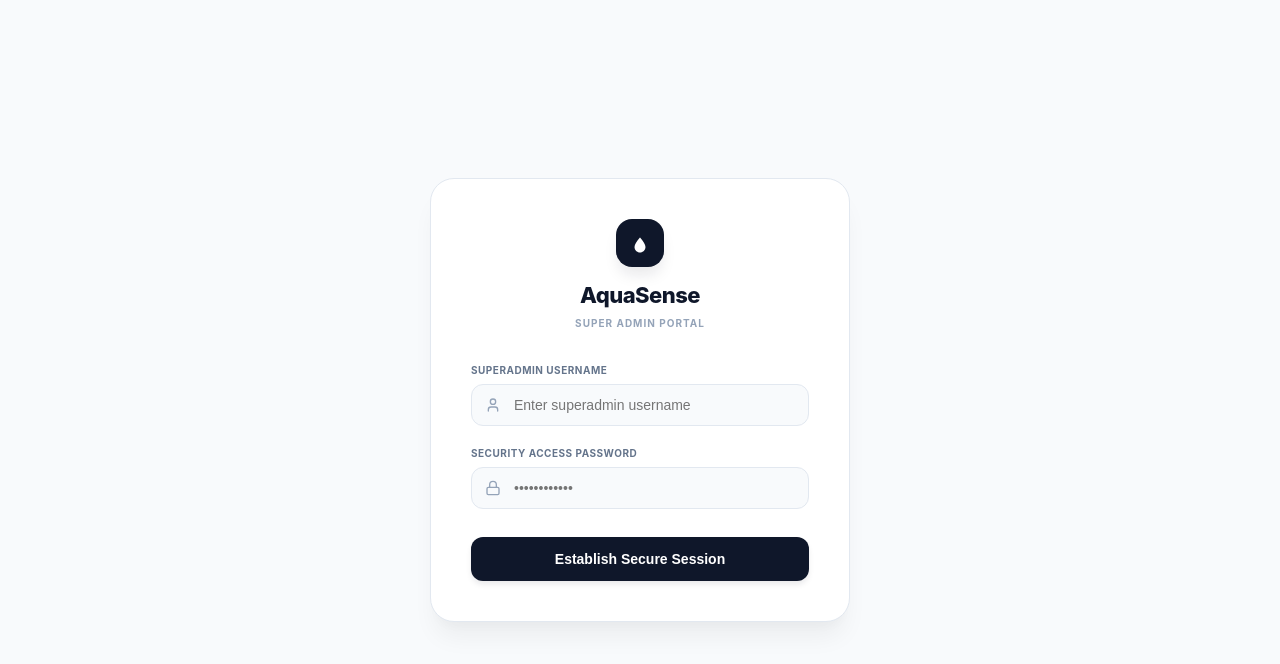
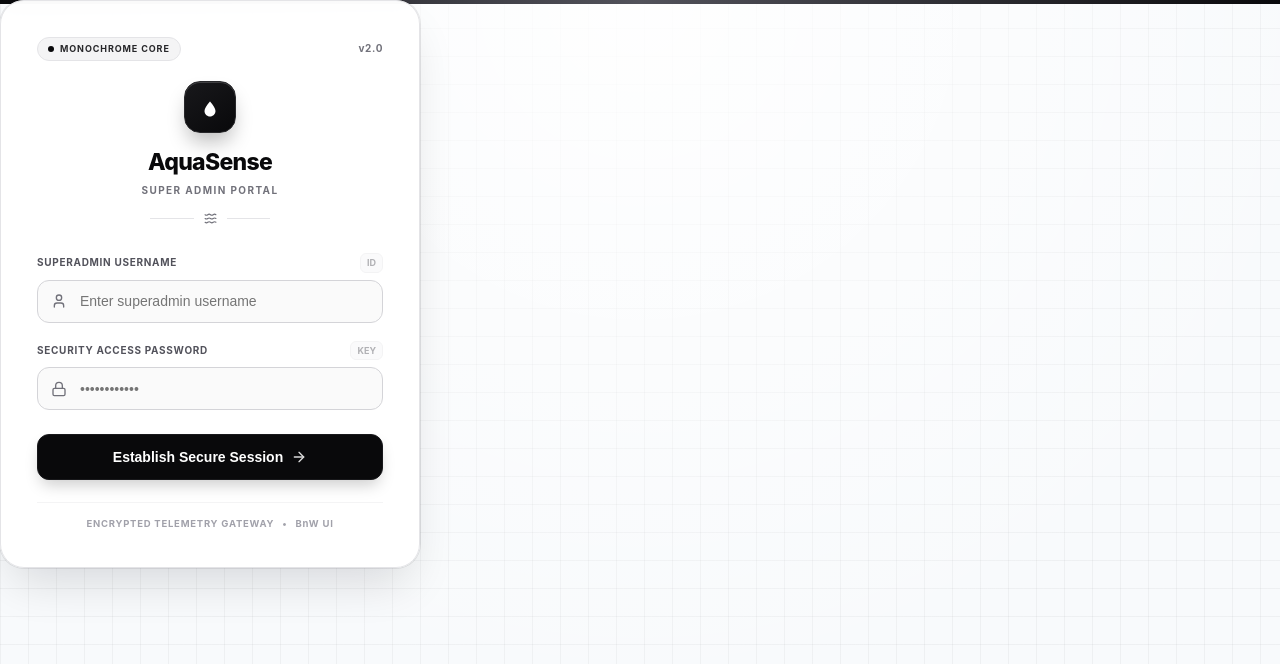
Before and after one commit to akidesuu/aquasensedeploy, a React (Vite) app in the folder web/: page / in a window 1280 px wide. Shown: the top 664 px of the page. Built offline with nearby package versions, Linux system fonts and the light colour scheme; no server answers.

Commit message:
fixed login

```diff
--- a/web/src/Login.tsx
+++ b/web/src/Login.tsx
@@ -1,6 +1,6 @@
 import React, { useState } from 'react';
 import type { FormEvent } from 'react';
-import { ShieldAlert, Lock, User, Loader2 } from 'lucide-react';
+import { ShieldAlert, Lock, User, Loader2, ArrowRight, Waves } from 'lucide-react';
 
 interface LoginProps {
   onLoginSuccess: (username: string) => void;
@@ -13,8 +13,17 @@ const API_BASE_URL =
 export default function Login({ onLoginSuccess }: LoginProps) {
   const [username, setUsername] = useState('');
   const [password, setPassword] = useState('');
+  const [focusedField, setFocusedField] = useState<'username' | 'password' | null>(null);
+  const [isBtnHovered, setIsBtnHovered] = useState(false);
   const [error, setError] = useState<string | null>(null);
+  const [shakeError, setShakeError] = useState(false);
   const [isLoading, setIsLoading] = useState(false);
+
+  const triggerErrorShake = (msg: string) => {
+    setError(msg);
+    setShakeError(true);
+    setTimeout(() => setShakeError(false), 450);
+  };
 
   const handleSubmit = async (e: FormEvent<HTMLFormElement>) => {
     e.preventDefault();
@@ -39,7 +48,9 @@ export default function Login({ onLoginSuccess }: LoginProps) {
       const userRole = String(data.role || data.user?.role || '').trim().toLowerCase();
 
       if (userRole !== 'super admin') {
-        throw new Error('Access Denied: Only Super Administrators are authorized to access this dashboard.');
+        throw new Error(
+          'Access Denied: Only Super Administrators are authorized to access this dashboard.'
+        );
       }
 
       const authToken = data.token || data.access_token;
@@ -51,9 +62,9 @@ export default function Login({ onLoginSuccess }: LoginProps) {
       onLoginSuccess(data.username || data.user?.username || username);
     } catch (err: unknown) {
       if (err instanceof Error) {
-        setError(err.message);
+        triggerErrorShake(err.message);
       } else {
-        setError('Cannot connect to backend gateway server.');
+        triggerErrorShake('Cannot connect to backend gateway server.');
       }
     } finally {
       setIsLoading(false);
@@ -61,8 +72,92 @@ export default function Login({ onLoginSuccess }: LoginProps) {
   };
 
   return (
-    <div style={styles.loginContainer}>
-      <div style={styles.loginCard}>
+    <div className="aquasense-login-root">
+      <style>{`
+        @keyframes aq-float-slow {
+          0%, 100% { transform: translateY(0px); }
+          50% { transform: translateY(-6px); }
+        }
+        @keyframes aq-shake {
+          0%, 100% { transform: translateX(0); }
+          20% { transform: translateX(-6px); }
+          40% { transform: translateX(6px); }
+          60% { transform: translateX(-4px); }
+          80% { transform: translateX(4px); }
+        }
+        @keyframes aq-spin {
+          from { transform: rotate(0deg); }
+          to { transform: rotate(360deg); }
+        }
+        .aq-spin-icon {
+          animation: aq-spin 0.9s linear infinite;
+        }
+        .aq-shake-box {
+          animation: aq-shake 0.42s cubic-bezier(0.36, 0.07, 0.19, 0.97) both;
+        }
+        .aq-input-box {
+          transition:
+            transform 0.24s cubic-bezier(0.22, 1, 0.36, 1),
+            background-color 0.24s ease,
+            border-color 0.24s ease,
+            box-shadow 0.24s ease;
+        }
+        .aq-input-box:hover:not(:disabled) {
+          border-color: #64748b !important;
+          background-color: #ffffff !important;
+        }
+        .aq-input-box:focus {
+          transform: translateY(-1.5px);
+          background-color: #ffffff !important;
+          border-color: #09090b !important;
+          box-shadow: 0 0 0 4px rgba(9, 9, 11, 0.08), 0 8px 16px -6px rgba(0, 0, 0, 0.12) !important;
+        }
+        .aq-submit-btn {
+          position: relative;
+          overflow: hidden;
+          transition:
+            background 0.32s cubic-bezier(0.22, 1, 0.36, 1),
+            color 0.32s cubic-bezier(0.22, 1, 0.36, 1),
+            transform 0.25s cubic-bezier(0.22, 1, 0.36, 1),
+            box-shadow 0.32s cubic-bezier(0.22, 1, 0.36, 1),
+            border-color 0.32s ease;
+        }
+        .aq-submit-btn:hover:not(:disabled) {
+          transform: translateY(-2px);
+          background: linear-gradient(135deg, #0284c7 0%, #38bdf8 55%, #e0f2fe 120%);
+          color: #ffffff;
+          border-color: #7dd3fc;
+          box-shadow:
+            0 12px 24px -6px rgba(2, 132, 199, 0.42),
+            0 0 0 3px rgba(125, 211, 252, 0.35);
+        }
+        .aq-submit-btn:active:not(:disabled) {
+          transform: translateY(0px) scale(0.99);
+        }
+        .aq-arrow-slide {
+          transition: transform 0.28s cubic-bezier(0.22, 1, 0.36, 1), opacity 0.28s ease;
+        }
+      `}</style>
+
+      {/* Monochrome geometric grid & ambient accents */}
+      <div style={styles.gridBackdrop} aria-hidden="true" />
+      <div style={styles.topAccentBar} aria-hidden="true" />
+
+      <div
+        style={{
+          ...styles.loginCard,
+          ...(shakeError ? styles.shakeCard : {})
+        }}
+      >
+        {/* Top monochrome status strip */}
+        <div style={styles.topMetaRow}>
+          <span style={styles.monochromePill}>
+            <span style={styles.pulseDot} />
+            MONOCHROME CORE
+          </span>
+          <span style={styles.versionTag}>v2.0</span>
+        </div>
+
         <div style={styles.brandHeader}>
           <div style={styles.logoBadge}>
             <svg
@@ -75,10 +170,18 @@ export default function Login({ onLoginSuccess }: LoginProps) {
           </div>
           <h2 style={styles.mainTitle}>AquaSense</h2>
           <p style={styles.subTitle}>SUPER ADMIN PORTAL</p>
+          <div style={styles.dividerRule}>
+            <span style={styles.dividerLine} />
+            <Waves size={13} color="#71717a" />
+            <span style={styles.dividerLine} />
+          </div>
         </div>
 
         {error && (
-          <div style={styles.errorAlert}>
+          <div
+            style={styles.errorAlert}
+            className={shakeError ? 'aq-shake-box' : undefined}
+          >
             <ShieldAlert size={16} style={{ flexShrink: 0 }} />
             <span>{error}</span>
           </div>
@@ -86,45 +189,133 @@ export default function Login({ onLoginSuccess }: LoginProps) {
 
         <form onSubmit={handleSubmit} style={styles.formContainer}>
           <div style={styles.inputGroup}>
-            <label style={styles.inputLabel}>SUPERADMIN USERNAME</label>
+            <div style={styles.labelRow}>
+              <label
+                htmlFor="aq-username"
+                style={{
+                  ...styles.inputLabel,
+                  color: focusedField === 'username' ? '#09090b' : '#52525b'
+                }}
+              >
+                SUPERADMIN USERNAME
+              </label>
+              <span
+                style={{
+                  ...styles.fieldIndicator,
+                  opacity: focusedField === 'username' ? 1 : 0.45
+                }}
+              >
+                ID
+              </span>
+            </div>
             <div style={styles.inputWrapper}>
-              <User size={16} color="#94a3b8" style={styles.inputIcon} />
+              <User
+                size={16}
+                color={focusedField === 'username' ? '#09090b' : '#71717a'}
+                style={{
+                  ...styles.inputIcon,
+                  transform:
+                    focusedField === 'username' ? 'translateX(2px) scale(1.06)' : 'none',
+                  transition: 'all 0.22s ease'
+                }}
+              />
               <input
+                id="aq-username"
                 type="text"
                 required
                 disabled={isLoading}
                 value={username}
+                onFocus={() => setFocusedField('username')}
+                onBlur={() => setFocusedField(null)}
                 onChange={(e) => setUsername(e.target.value)}
                 placeholder="Enter superadmin username"
+                className="aq-input-box"
                 style={styles.textInput}
               />
             </div>
           </div>
 
           <div style={styles.inputGroup}>
-            <label style={styles.inputLabel}>SECURITY ACCESS PASSWORD</label>
+            <div style={styles.labelRow}>
+              <label
+                htmlFor="aq-password"
+                style={{
+                  ...styles.inputLabel,
+                  color: focusedField === 'password' ? '#09090b' : '#52525b'
+                }}
+              >
+                SECURITY ACCESS PASSWORD
+              </label>
+              <span
+                style={{
+                  ...styles.fieldIndicator,
+                  opacity: focusedField === 'password' ? 1 : 0.45
+                }}
+              >
+                KEY
+              </span>
+            </div>
             <div style={styles.inputWrapper}>
-              <Lock size={16} color="#94a3b8" style={styles.inputIcon} />
+              <Lock
+                size={16}
+                color={focusedField === 'password' ? '#09090b' : '#71717a'}
+                style={{
+                  ...styles.inputIcon,
+                  transform:
+                    focusedField === 'password' ? 'translateX(2px) scale(1.06)' : 'none',
+                  transition: 'all 0.22s ease'
+                }}
+              />
               <input
+                id="aq-password"
                 type="password"
                 required
                 disabled={isLoading}
                 value={password}
+                onFocus={() => setFocusedField('password')}
+                onBlur={() => setFocusedField(null)}
                 onChange={(e) => setPassword(e.target.value)}
                 placeholder="••••••••••••"
+                className="aq-input-box"
                 style={styles.textInput}
               />
             </div>
           </div>
 
-          <button type="submit" disabled={isLoading} style={styles.submitBtn}>
+          <button
+            type="submit"
+            disabled={isLoading}
+            onMouseEnter={() => setIsBtnHovered(true)}
+            onMouseLeave={() => setIsBtnHovered(false)}
+            className="aq-submit-btn"
+            style={{
+              ...styles.submitBtn,
+              opacity: isLoading ? 0.75 : 1
+            }}
+          >
             {isLoading ? (
-              <Loader2 size={18} className="animate-spin" />
+              <Loader2 size={18} className="aq-spin-icon" />
             ) : (
-              'Establish Secure Session'
+              <span style={styles.btnContent}>
+                <span>Establish Secure Session</span>
+                <ArrowRight
+                  size={16}
+                  className="aq-arrow-slide"
+                  style={{
+                    transform: isBtnHovered ? 'translateX(4px)' : 'translateX(0)',
+                    opacity: isBtnHovered ? 1 : 0.85
+                  }}
+                />
+              </span>
             )}
           </button>
         </form>
+
+        <div style={styles.cardFooter}>
+          <span>ENCRYPTED TELEMETRY GATEWAY</span>
+          <span>•</span>
+          <span>BnW UI</span>
+        </div>
       </div>
     </div>
   );
@@ -132,86 +323,173 @@ export default function Login({ onLoginSuccess }: LoginProps) {
 
 const styles: Record<string, React.CSSProperties> = {
   loginContainer: {
+    position: 'relative',
     display: 'flex',
     justifyContent: 'center',
     alignItems: 'center',
     minHeight: '100vh',
     width: '100%',
-    backgroundColor: '#f8fafc',
-    fontFamily: 'Inter, sans-serif',
+    backgroundColor: '#f4f4f5',
+    fontFamily: 'Inter, -apple-system, BlinkMacSystemFont, sans-serif',
     boxSizing: 'border-box',
-    padding: '16px'
+    padding: '20px',
+    overflow: 'hidden'
+  },
+  gridBackdrop: {
+    position: 'absolute',
+    inset: 0,
+    backgroundImage:
+      'radial-gradient(circle at 50% 0%, rgba(255, 255, 255, 0.9), transparent 70%), linear-gradient(to right, rgba(24, 24, 27, 0.045) 1px, transparent 1px), linear-gradient(to bottom, rgba(24, 24, 27, 0.045) 1px, transparent 1px)',
+    backgroundSize: '100% 100%, 28px 28px, 28px 28px',
+    pointerEvents: 'none',
+    zIndex: 0
+  },
+  topAccentBar: {
+    position: 'absolute',
+    top: 0,
+    left: 0,
+    right: 0,
+    height: '4px',
+    background: 'linear-gradient(90deg, #09090b 0%, #52525b 50%, #09090b 100%)',
+    zIndex: 1
   },
   loginCard: {
+    position: 'relative',
+    zIndex: 2,
     width: '100%',
     maxWidth: '420px',
-    backgroundColor: '#ffffff',
-    padding: 'clamp(24px, 5vw, 40px)',
+    backgroundColor: 'rgba(255, 255, 255, 0.96)',
+    backdropFilter: 'blur(12px)',
+    padding: 'clamp(24px, 5vw, 36px)',
     borderRadius: '24px',
     boxShadow:
-      '0 20px 25px -5px rgba(0, 0, 0, 0.05), 0 10px 10px -5px rgba(0, 0, 0, 0.02)',
-    border: '1px solid #e2e8f0',
+      '0 24px 48px -12px rgba(9, 9, 11, 0.14), 0 0 0 1px rgba(24, 24, 27, 0.08)',
+    border: '1px solid #e4e4e7',
     boxSizing: 'border-box'
+  },
+  shakeCard: {
+    borderColor: '#fca5a5'
+  },
+  topMetaRow: {
+    display: 'flex',
+    alignItems: 'center',
+    justifyContent: 'space-between',
+    marginBottom: '20px'
+  },
+  monochromePill: {
+    display: 'inline-flex',
+    alignItems: 'center',
+    gap: '6px',
+    fontSize: '9px',
+    fontWeight: 700,
+    letterSpacing: '0.1em',
+    color: '#27272a',
+    backgroundColor: '#f4f4f5',
+    border: '1px solid #e4e4e7',
+    padding: '4px 10px',
+    borderRadius: '999px'
+  },
+  pulseDot: {
+    width: '6px',
+    height: '6px',
+    borderRadius: '50%',
+    backgroundColor: '#09090b',
+    display: 'inline-block'
+  },
+  versionTag: {
+    fontSize: '10px',
+    fontWeight: 700,
+    color: '#71717a',
+    letterSpacing: '0.06em'
   },
   brandHeader: {
     display: 'flex',
     flexDirection: 'column',
     alignItems: 'center',
-    marginBottom: '32px'
+    marginBottom: '28px'
   },
   logoBadge: {
-    width: '48px',
-    height: '48px',
+    width: '52px',
+    height: '52px',
     borderRadius: '16px',
-    backgroundColor: '#0f172a',
+    background: 'linear-gradient(145deg, #18181b 0%, #09090b 100%)',
     display: 'flex',
     alignItems: 'center',
     justifyContent: 'center',
     marginBottom: '12px',
-    boxShadow: '0 10px 15px -3px rgba(15, 23, 42, 0.1)'
+    boxShadow:
+      '0 12px 20px -4px rgba(9, 9, 11, 0.28), inset 0 1px 0 rgba(255, 255, 255, 0.18)',
+    border: '1px solid #27272a'
   },
   mainTitle: {
     margin: 0,
-    fontSize: '22px',
-    fontWeight: '800',
-    color: '#0f172a',
-    letterSpacing: '-0.025em'
+    fontSize: '23px',
+    fontWeight: 800,
+    color: '#09090b',
+    letterSpacing: '-0.03em'
   },
   subTitle: {
     margin: '4px 0 0 0',
     fontSize: '10px',
-    fontWeight: '700',
-    color: '#94a3b8',
-    letterSpacing: '0.1em'
+    fontWeight: 700,
+    color: '#71717a',
+    letterSpacing: '0.14em'
+  },
+  dividerRule: {
+    display: 'flex',
+    alignItems: 'center',
+    gap: '10px',
+    width: '120px',
+    marginTop: '14px'
+  },
+  dividerLine: {
+    flex: 1,
+    height: '1px',
+    backgroundColor: '#e4e4e7'
   },
   errorAlert: {
     display: 'flex',
     alignItems: 'center',
     gap: '10px',
     backgroundColor: '#fef2f2',
-    border: '1px solid #fee2e2',
-    color: '#ef4444',
-    padding: '12px 16px',
+    border: '1px solid #fecaca',
+    color: '#dc2626',
+    padding: '12px 14px',
     borderRadius: '12px',
-    fontSize: '13px',
-    fontWeight: '600',
-    marginBottom: '24px'
+    fontSize: '12.5px',
+    fontWeight: 600,
+    marginBottom: '20px'
   },
   formContainer: {
     display: 'flex',
     flexDirection: 'column',
-    gap: '20px'
+    gap: '18px'
   },
   inputGroup: {
     display: 'flex',
     flexDirection: 'column',
-    gap: '6px'
+    gap: '7px'
+  },
+  labelRow: {
+    display: 'flex',
+    alignItems: 'center',
+    justifyContent: 'space-between'
   },
   inputLabel: {
     fontSize: '10px',
-    fontWeight: '700',
-    color: '#64748b',
-    letterSpacing: '0.05em'
+    fontWeight: 700,
+    letterSpacing: '0.07em',
+    transition: 'color 0.2s ease'
+  },
+  fieldIndicator: {
+    fontSize: '9px',
+    fontWeight: 700,
+    color: '#52525b',
+    backgroundColor: '#f4f4f5',
+    padding: '2px 6px',
+    borderRadius: '6px',
+    border: '1px solid #e4e4e7',
+    transition: 'opacity 0.2s ease'
   },
   inputWrapper: {
     position: 'relative',
@@ -221,15 +499,16 @@ const styles: Record<string, React.CSSProperties> = {
   inputIcon: {
     position: 'absolute',
     left: '14px',
-    pointerEvents: 'none'
+    pointerEvents: 'none',
+    zIndex: 2
   },
   textInput: {
     width: '100%',
-    padding: '12px 14px 12px 42px',
+    padding: '12.5px 14px 12.5px 42px',
     fontSize: '14px',
-    color: '#0f172a',
-    backgroundColor: '#f8fafc',
-    border: '1px solid #e2e8f0',
+    color: '#09090b',
+    backgroundColor: '#fafafa',
+    border: '1px solid #d4d4d8',
     borderRadius: '12px',
     outline: 'none',
     boxSizing: 'border-box'
@@ -238,15 +517,33 @@ const styles: Record<string, React.CSSProperties> = {
     display: 'flex',
     justifyContent: 'center',
     alignItems: 'center',
-    backgroundColor: '#0f172a',
+    backgroundColor: '#09090b',
     color: '#ffffff',
-    border: 'none',
-    padding: '14px',
+    border: '1px solid #18181b',
+    padding: '14px 18px',
     borderRadius: '12px',
     fontSize: '14px',
-    fontWeight: '600',
+    fontWeight: 600,
     cursor: 'pointer',
-    marginTop: '8px',
-    boxShadow: '0 4px 6px -1px rgba(15, 23, 42, 0.1)'
+    marginTop: '6px',
+    boxShadow: '0 8px 16px -4px rgba(9, 9, 11, 0.22)'
+  },
+  btnContent: {
+    display: 'inline-flex',
+    alignItems: 'center',
+    gap: '8px'
+  },
+  cardFooter: {
+    marginTop: '22px',
+    paddingTop: '14px',
+    borderTop: '1px solid #f4f4f5',
+    display: 'flex',
+    justifyContent: 'center',
+    alignItems: 'center',
+    gap: '8px',
+    fontSize: '9.5px',
+    fontWeight: 700,
+    letterSpacing: '0.08em',
+    color: '#a1a1aa'
   }
 };
```
